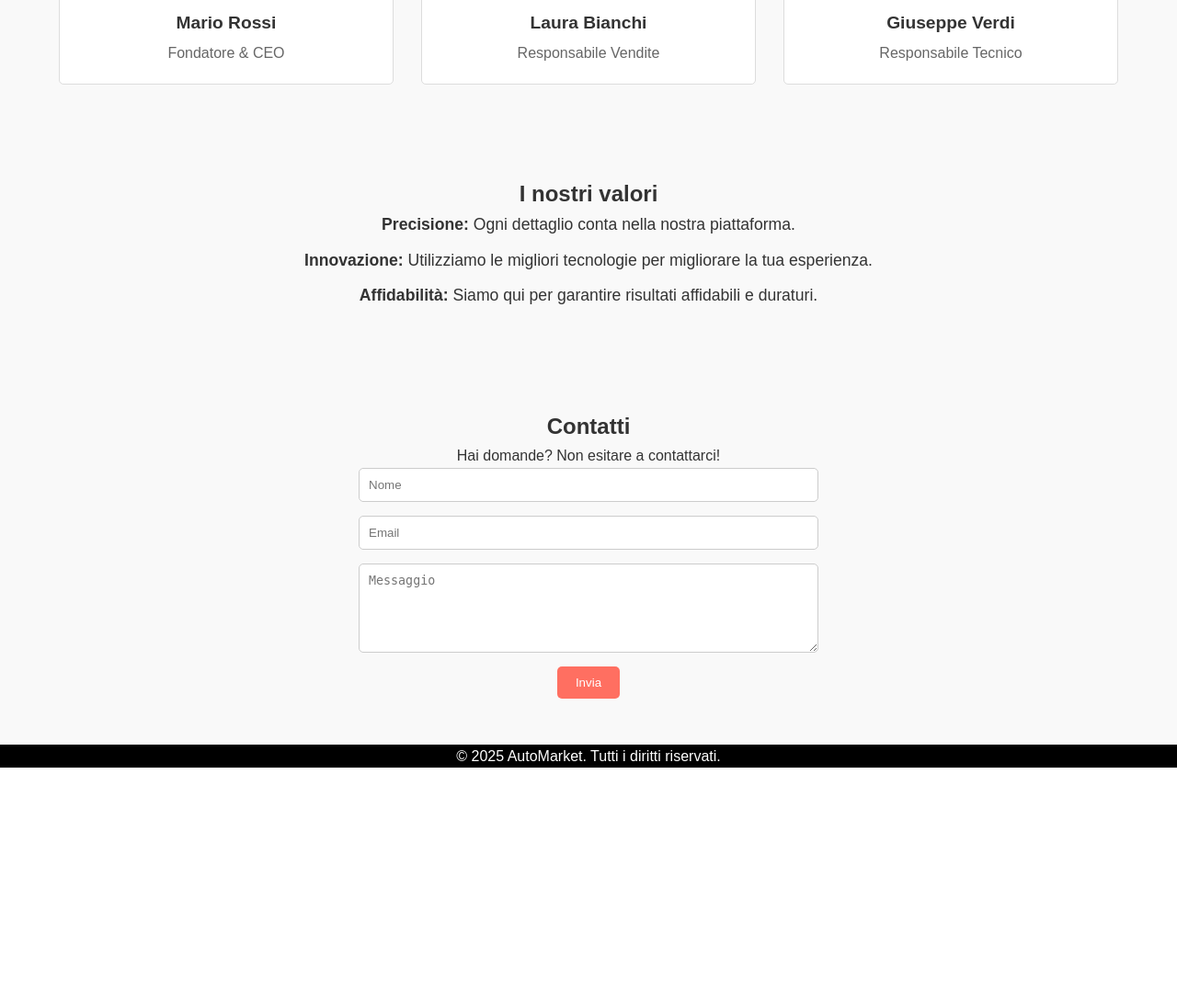
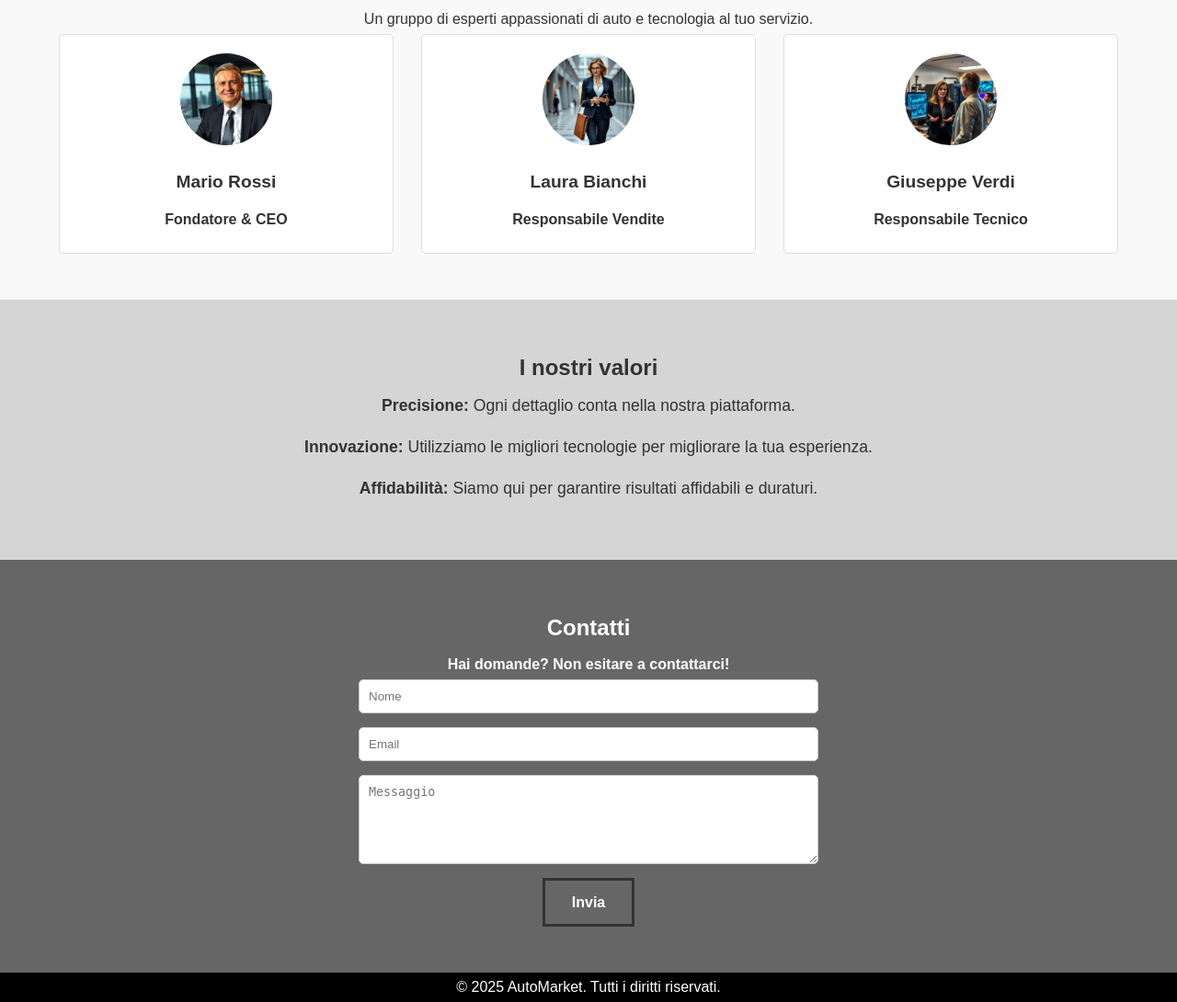
Before and after one commit to LeonardoMircia03/-TSW-SitoWeb-Compra-Modifica-Vendita-e-spedizione-di-automobili-a-livello-internazionale, a PHP site: page /about.html in a window 1280 px wide. Shown: the part 608-1698 px from the top of the page at 92% size. Before the commit the page ends 1443 px from the top, so only its background shows below. Run offline with PHP 8.4, Linux system fonts and the light colour scheme; some libraries are stand-ins or nearby versions.

Commit message:
modifiche estetiche about

```diff
--- a/about.html
+++ b/about.html
@@ -50,26 +50,26 @@
             <p>Un gruppo di esperti appassionati di auto e tecnologia al tuo servizio.</p>
             <div class="team-members">
                 <div class="member">
-                    <img src="https://via.placeholder.com/150" alt="Mario Rossi">
+                    <img src="stilicss/Immagini/about/CEO.png" alt="Mario Rossi">
                     <h3>Mario Rossi</h3>
-                    <p>Fondatore & CEO</p>
+                    <h4>Fondatore & CEO</h4>
                 </div>
                 <div class="member">
-                    <img src="https://via.placeholder.com/150" alt="Laura Bianchi">
+                    <img src="stilicss/Immagini/about/resp.png" alt="Laura Bianchi">
                     <h3>Laura Bianchi</h3>
-                    <p>Responsabile Vendite</p>
+                    <h4>Responsabile Vendite</h4>
                 </div>
                 <div class="member">
-                    <img src="https://via.placeholder.com/150" alt="Giuseppe Verdi">
+                    <img src="stilicss/Immagini/about/tecnico.png" alt="Giuseppe Verdi">
                     <h3>Giuseppe Verdi</h3>
-                    <p>Responsabile Tecnico</p>
+                    <h4>Responsabile Tecnico</h4>
                 </div>
             </div>
         </div>
     </section>
 
     <!-- Valori Section -->
-    <section id="valori" class="valori">
+    <section  class="valori">
         <div class="container">
             <h2>I nostri valori</h2>
             <ul>
@@ -81,7 +81,7 @@
     </section>
 
     <!-- Contatti Section -->
-    <section id="contatti" class="contatti">
+    <section class="contatti" background >
         <div class="container">
             <h2>Contatti</h2>
             <p>Hai domande? Non esitare a contattarci!</p>
--- a/stilicss/about.css
+++ b/stilicss/about.css
@@ -5,9 +5,10 @@
 }
 body {
     font-family: arial,sans-serif;
-    line-height: 1.6;
+    line-height: 2;
     color:#333;
     background-color: #f9f9f9;
+
 }
 /* ------ Header ------ */
 .header{
@@ -54,6 +55,7 @@ body {
 .missione {
     padding: 50px 0;
     text-align: center;
+
 }
 
 .missione-cards {
@@ -99,7 +101,7 @@ body {
 }
 
 .member:hover {
-    transform: scale(1.05);
+    transform: scale(1.5);
 }
 
 .member img {
@@ -123,6 +125,8 @@ body {
 .valori {
     padding: 50px 0;
     text-align: center;
+    text-justify: auto;
+    background-color: #d5d5d5;
 }
 
 .valori ul {
@@ -139,6 +143,10 @@ body {
 .contatti {
     padding: 50px 0;
     text-align: center;
+    font-weight: bold;
+    background-color: #666;
+    color: #fff;
+
 }
 
 .contact-form {
@@ -157,18 +165,40 @@ body {
     border-radius: 5px;
 }
 
-.contact-form button {
-    background-color: #ff6f61;
+.btn {
+    display: inline-block;
     color: #fff;
-    padding: 10px 20px;
-    border: none;
-    border-radius: 5px;
+    background-color: #333;
+    padding: 0.9rem 1.8rem;
+    font-size: 16px;
+    font-weight: 700;
+    color: white;
+    border: 3px solid #333;
     cursor: pointer;
-}
+    position: relative;
+    background-color: transparent;
+    text-decoration: none;
+    overflow: hidden;
+    z-index: 1;
+    font-family: inherit;
+   }
 
-.contact-form button:hover {
-    background-color: #e55d51;
-}
+   .btn::before {
+    content: "";
+    position: absolute;
+    left: 0;
+    top: 0;
+    width: 100%;
+    height: 100%;
+    background-color: #333;
+    transform: translateX(-100%);
+    transition: all .3s;
+    z-index: -1;
+   }
+
+   .btn:hover::before {
+    transform: translateX(0);
+   }
 
 /* Footer */
 .footer{
```
Also changed, not shown: stilicss/Immagini/about/CEO.png (added), stilicss/Immagini/about/contact.png (added), stilicss/Immagini/about/resp.png (added), stilicss/Immagini/about/tecnico.png (added).
